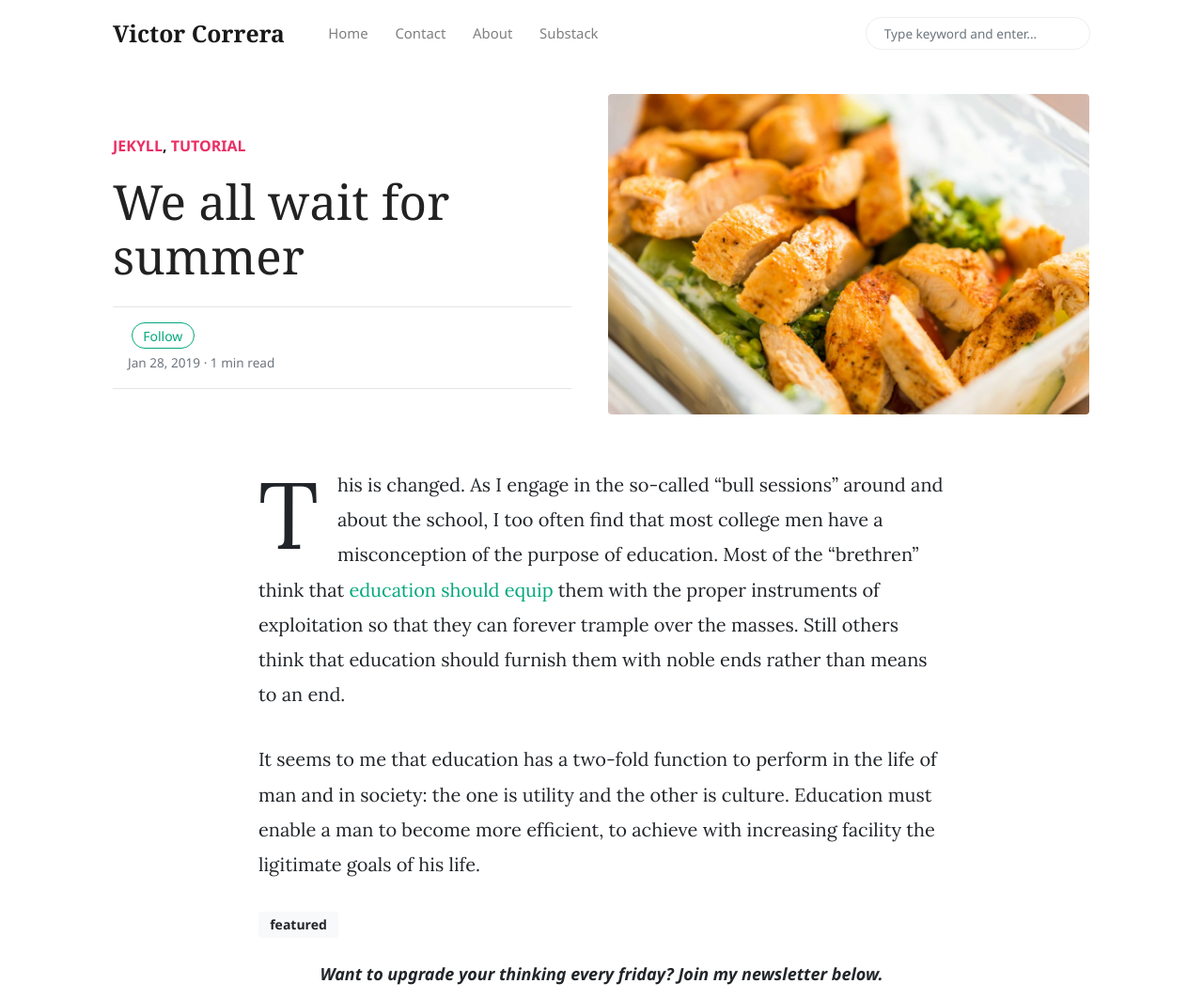
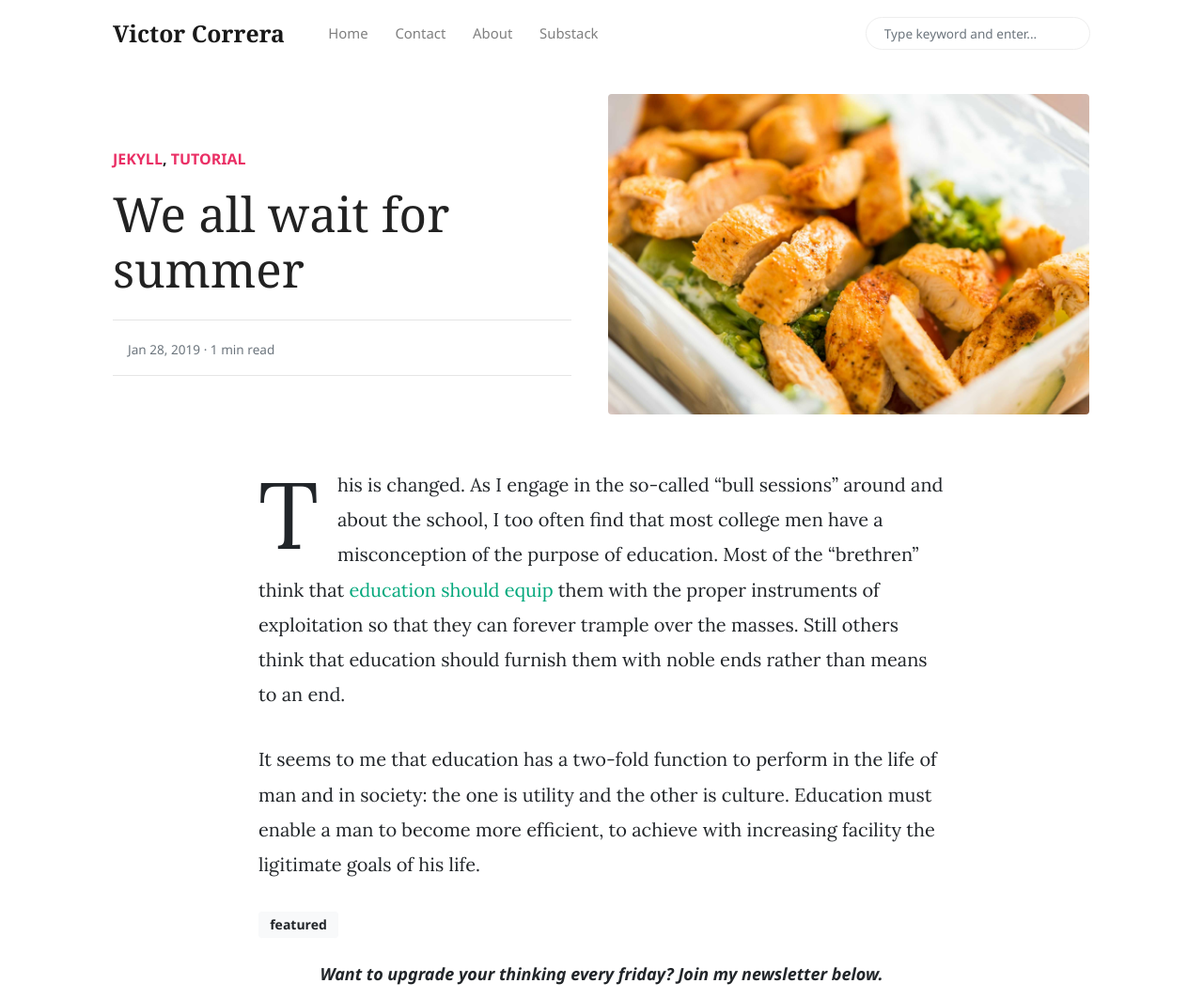
Before and after one commit to viccorrera/viccorrera.github.io, a Jekyll site: the page built from _posts/2019-01-28-we-all-wait-for-summer.md, in a window 1280 px wide and 1385 px high, cut to the strip 0-1063 px from the top of the window. Shown: the whole strip at 94% size. Built offline with Jekyll 4.4.1, drawn with Linux system fonts in a browser that asks for light colours; nearby versions of some CDN libraries.

Commit message:
Remove follow button from blog post author

```diff
--- a/_layouts/post.html
+++ b/_layouts/post.html
@@ -23,8 +23,7 @@
 						<img class="rounded-circle" src="{{site.baseurl}}/{{author.avatar}}" alt="{{author.name}}"
 							width="70" />
 						{% endif %}
-						<small class="ml-3"> {{ author.name }} <span><a target="_blank" href="{{ author.twitter }}"
-									class="btn btn-outline-success btn-sm btn-round ml-1">Follow</a></span>
+						<small class="ml-3"> {{ author.name }}
 							<span class="text-muted d-block mt-1">{{ page.date | date: '%b %d, %Y' }} · {% include
 								meta-read-time.html %}</span>
 						</small>
```
